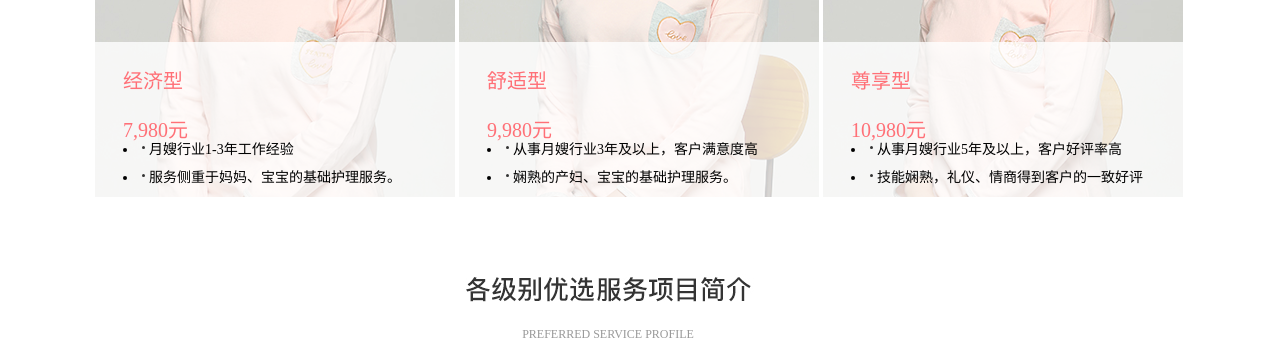
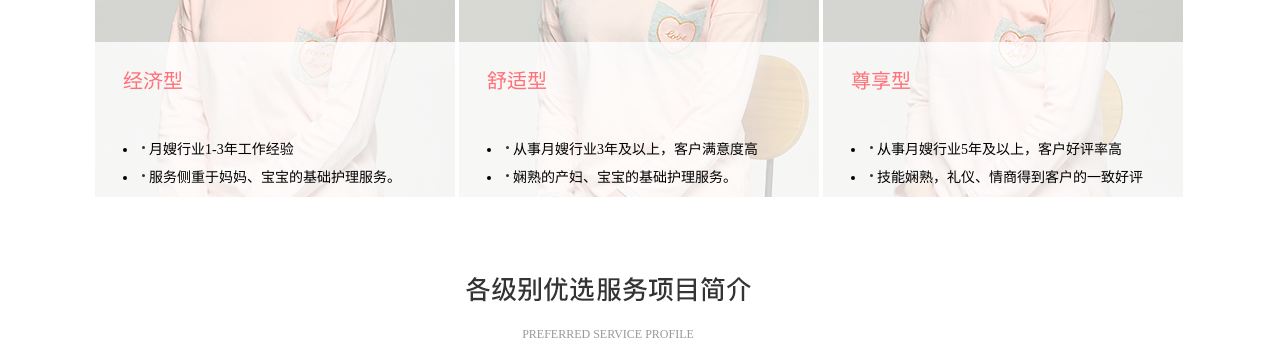
Before and after one commit to PorcoMar/haoniangjia, a plain HTML site: page public/views/ServiceMatron/ServiceMatron.html in a window 1280 px wide. Shown: the part 2160-2524 px from the top of the page. Drawn offline with Linux system fonts and the light colour scheme; files that its build step writes are made by us from their sources; files whose address does not match are found by name.

Commit message:
隐藏价格

```diff
--- a/public/views/ServiceMatron/ServiceMatron.css
+++ b/public/views/ServiceMatron/ServiceMatron.css
@@ -60,7 +60,7 @@ li span{display:inline-block;width:3px;height:3px;border-radius: 3px;background:
 .pn1,.pn2{text-align:center;}
 [cla="pm1"]{width:150px;height:172px;float:left;}
 .pn1{font-size:20px;font-weight:bold;line-height:20px;margin-bottom:15px;margin-top:10px;}
-.pn2{font-size:14px;line-height:18px;line-height:20px;}
+.pn2{font-size:14px;line-height:18px;line-height:20px;color:#8c8c8c;}
 [cla="pm2"]{width:182px;height:172px;float:left;}
 [cla="pm3"]{width:140px;height:172px;float:left;}
 [cla="pm1"] .pn1,[cla="pm1"] .pn2{margin-left:-30px;}
--- a/public/views/ServiceMatron/ServiceMatron.html
+++ b/public/views/ServiceMatron/ServiceMatron.html
@@ -25,7 +25,7 @@
 					<div class="economic" opc="ai">
 					<div class="he_n">
 						<p class="l">经济型</p>
-						<p class="r">7,980元</p>
+						<!--<p class="r">7,980元</p>-->
 					</div>
 						<li><span></span>月嫂行业1-3年工作经验</li>
 						<li><span></span>服务侧重于妈妈、宝宝的基础护理服务。</li>
@@ -34,7 +34,7 @@
 					<div hovern="ho_eco">
 						<div class="he_m">
 							<p class="l">经济型</p>
-							<p class="r">7,980元</p>
+							<!--<p class="r">7,980元</p>-->
 						</div>
 						<div class="cont_in">
 							<p><span></span>月嫂行业1-3年工作经验</p>
@@ -54,7 +54,7 @@
 					<div class="shu" opc="ai">
 					<div class="he_n">
 						<p class="l">舒适型</p>
-						<p class="r">9,980元</p>
+						<!--<p class="r">9,980元</p>-->
 					</div>
 						<li><span></span>从事月嫂行业3年及以上，客户满意度高</li>
 						<!--<li style="margin-left:6px;">100%好评</li>-->
@@ -64,7 +64,7 @@
 					<div hovern="ho_shu">
 						<div class="he_m">
 							<p class="l">舒适型</p>
-							<p class="r">9,980元</p>
+							<!--<p class="r">9,980元</p>-->
 						</div>
 						<div class="cont_in">
 							<p><span></span>从事月嫂行业3年及以上，客户满意度高</p>
@@ -85,7 +85,7 @@
 					<div class="zun"  opc="ai">
 					<div class="he_n">
 						<p class="l">尊享型</p>
-						<p class="r">10,980元</p>
+						<!--<p class="r">10,980元</p>-->
 					</div>
 						<li><span></span>从事月嫂行业5年及以上，客户好评率高</li>
 						<!--<li style="margin-left:6px;">户100%好评</li>-->
@@ -95,7 +95,7 @@
 					<div hovern="ho_zun">
 						<div class="he_m">
 							<p class="l">尊享型</p>
-							<p class="r">10,980元</p>
+							<!--<p class="r">10,980元</p>-->
 						</div>
 						<div class="cont_in">
 							<p><span></span>从事月嫂行业5年及以上，客户好评率高</p>
--- a/public/views/ServiceMatron/ServiceMatron.js
+++ b/public/views/ServiceMatron/ServiceMatron.js
@@ -34,7 +34,7 @@ app.controller("ServiceMatron", ["$scope","$location","$sce","$http","$timeout",
 		$(this).find(".head").css({"color":"#fff"}).parent().find(".cont").css({"color":"#fff"});
 	})
 	$("[promis]").mouseleave(function(){
-		$(this).find(".head").css({"color":"#333"}).parent().find(".cont").css({"color":"#333"});
+		$(this).find(".head").css({"color":"#333"}).parent().find(".cont").css({"color":"#8c8c8c"});
 	})
 
 /*mouse animate effect*/
```
Also changed, not shown: public/views/index/index.html (+6 -6 lines), public/views/test/test.html (+3 -3 lines).
